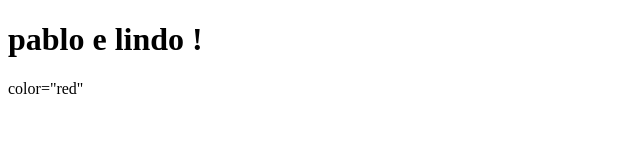
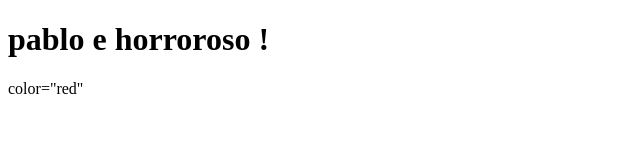
Before and after one commit to carloseduardo37/aula_01, a plain HTML site: page INTRODUÇÃO A LIGUAGEM.HTML in a window 1280 px wide. Shown: the whole page, without its empty margins (0-640 px from the left). Drawn offline with Linux system fonts and the light colour scheme.

Commit message:
Update INTRODUÇÃO A LIGUAGEM.HTML
pablo horrivel

```diff
--- a/INTRODUÇÃO A LIGUAGEM.HTML
+++ b/INTRODUÇÃO A LIGUAGEM.HTML
@@ -7,7 +7,7 @@
 </head>
 <body>
     <h1>
-        pablo e lindo !
+        pablo e horroroso !
     </h1>
 <div> color="red"</div>
 
```
